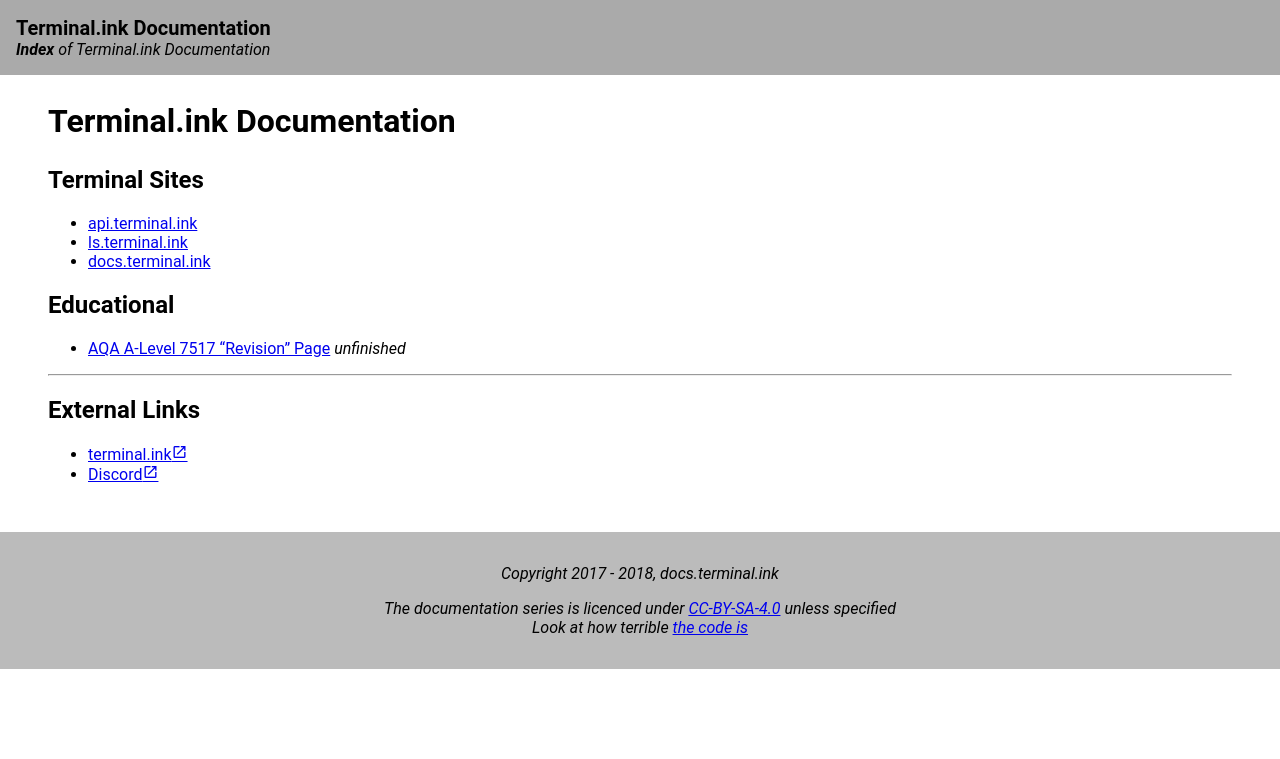
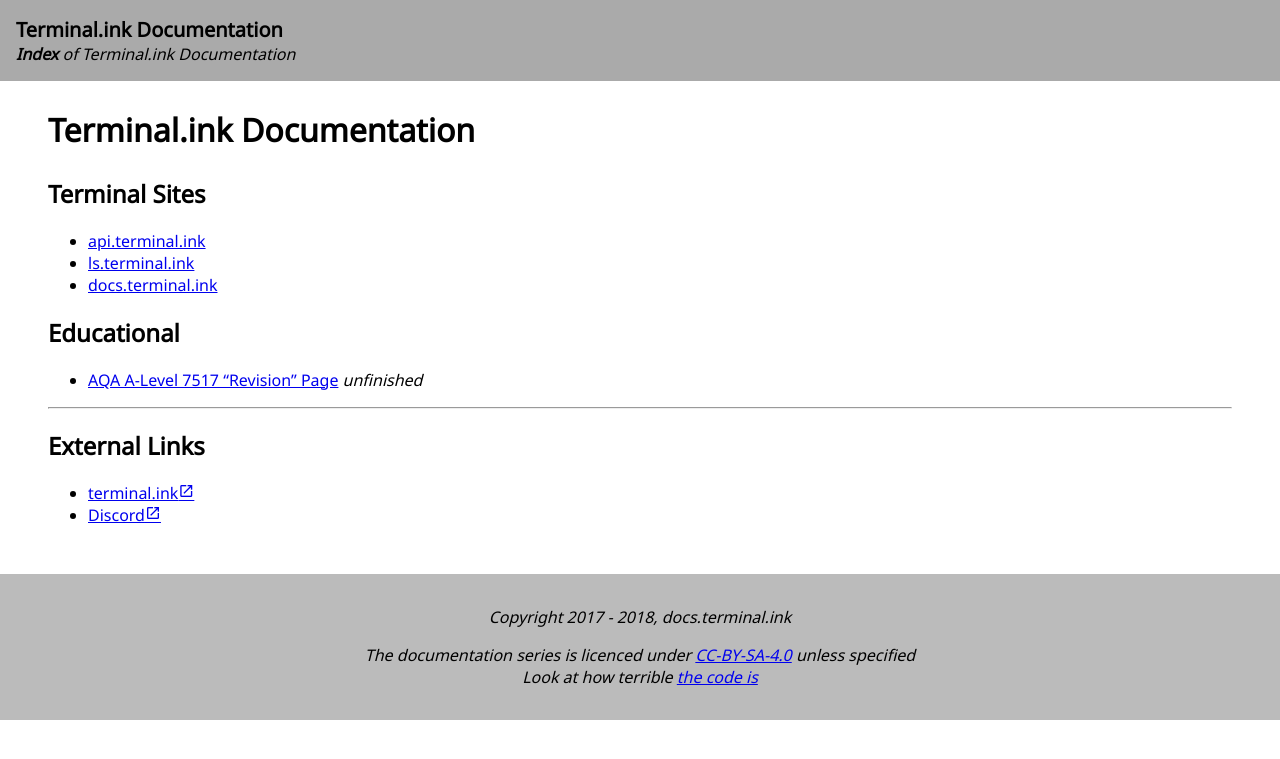
Before and after one commit to Terminal/docs.terminal.ink, a Jekyll site: the page built from _collections/_index/index.md, in a window 1280 px wide. Shown: the top 759 px of the page. Built offline with Jekyll 4.4.1, drawn with Linux system fonts in a browser that asks for light colours.

Commit message:
Import and use Noto Sans ahead of Roboto

```diff
--- a/_includes/head.html
+++ b/_includes/head.html
@@ -4,5 +4,5 @@
     <meta name="viewport" content="width=device-width, initial-scale=1.0">
     {% if page.description %}<meta name="description" content="{{ page.description }}">{% endif %}
     <link href="/assets/css/index.css" type="text/css" rel="stylesheet">
-    <link href="https://fonts.googleapis.com/icon?family=Material+Icons" rel="stylesheet">
+    <link href="https://fonts.googleapis.com/icon?family=Material+Icons|Noto+Sans" rel="stylesheet">
 </head>
--- a/_sass/main.sass
+++ b/_sass/main.sass
@@ -2,7 +2,7 @@
 @import majik
 
 body
-    font-family: "Roboto", "Noto Sans", "Ubuntu", "Arial", sans-serif
+    font-family: "Noto Sans", "Roboto", "Ubuntu", "Arial", sans-serif
     padding: 0px
     margin: 0px
     display: flex
```
